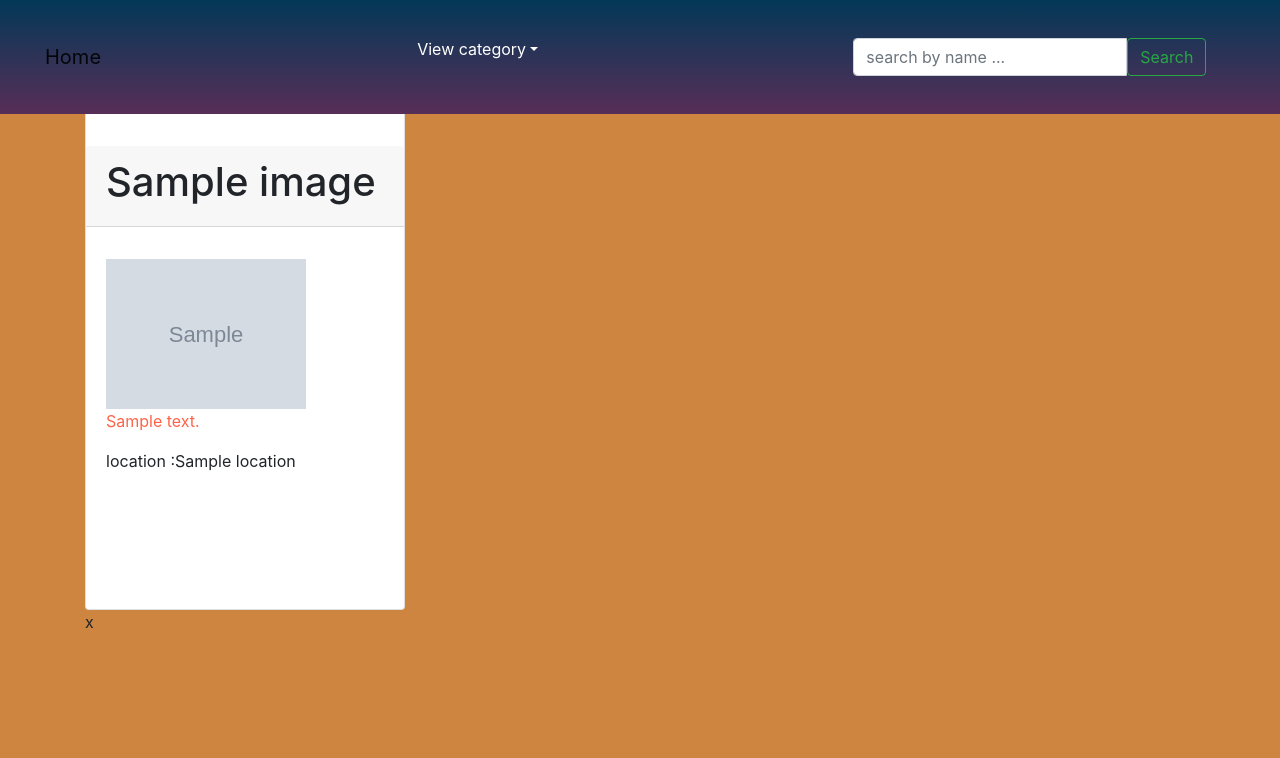
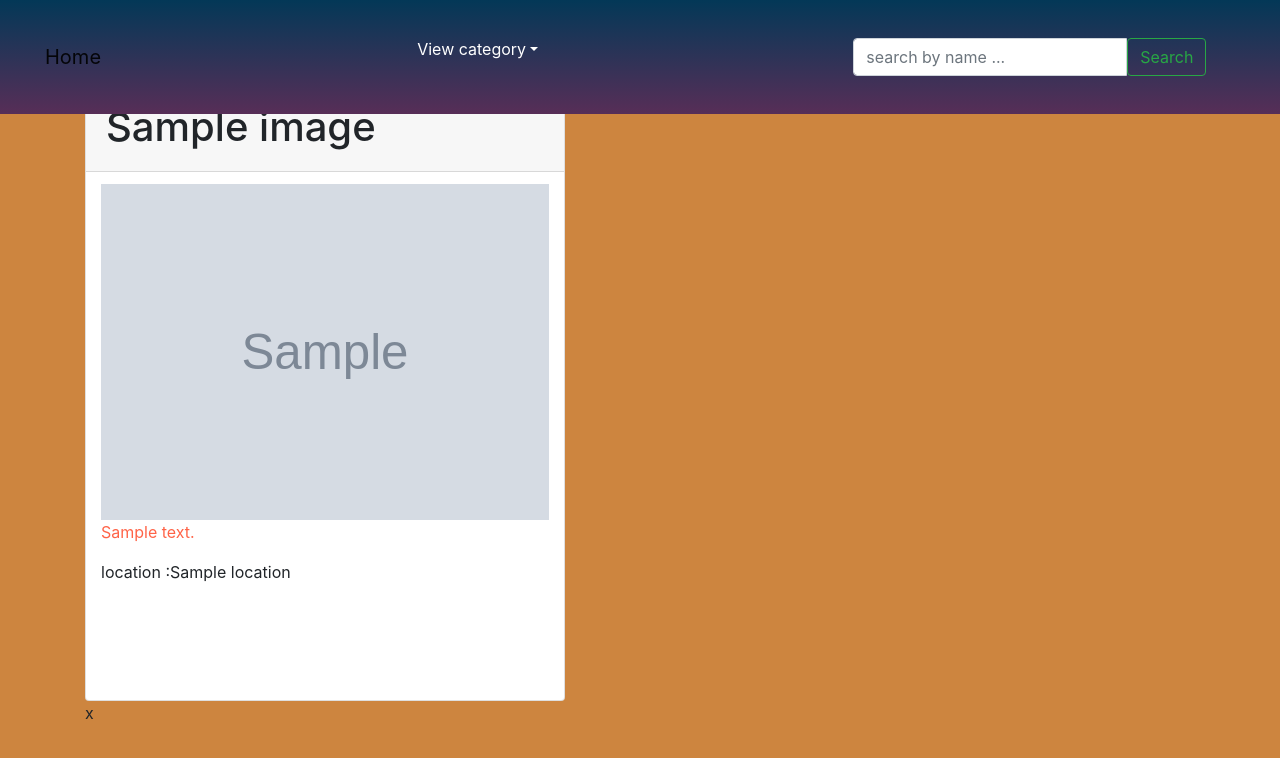
Before and after one commit to koyoo-maxwel/gallary, a Django app: template gallary/templates/all-gallary/location.html in a window 1280 px wide. Shown: the top 758 px of the page. Run offline with Django 3.2, Linux system fonts and the light colour scheme; tables that the repository leaves empty hold one stand-in row (values such as "Sample post"); the template is opened without the code that fills it: values that come from a table or form of the project are taken from there, most other values are stand-ins (such as "Sample title", 1, 10 or a date in 2020); grey boxes marked "Sample" are stand-in pictures; some libraries are stand-ins or nearby versions; some web fonts are replaced.

Commit message:
location

```diff
--- a/gallary/templates/all-gallary/location.html
+++ b/gallary/templates/all-gallary/location.html
@@ -5,16 +5,16 @@
 {% for gallary_item in gallary %}
 
 <div class="container">
-<div class="card" style="max-width: 20em; padding-bottom: 100px; padding-top: 115px; margin-top: 30px">
+<div class="card" style="max-width: 30em; padding-bottom: 100px; padding-top: -115px; margin-top: 90px">
 
         <div class="card-header">
             <h1>{{gallary_item.name }}</h1>
 
             </div>
-        <div class="card-body">
+        <div class="container">
           <h5 class="card-title"></h5>
           <a href='/image/{{image.id}}/' id='image.id'></a>
-          <img style="width: 200px" src="{{gallary_item.image.url}}" alt=""></a>
+          <img style="width: 100%" src="{{gallary_item.image.url}}" alt=""></a>
           <p class="card-text" style="color:tomato">{{gallary_item.description }}</p>
           <p> location :{{gallary_item.location }}</p>
 
```
